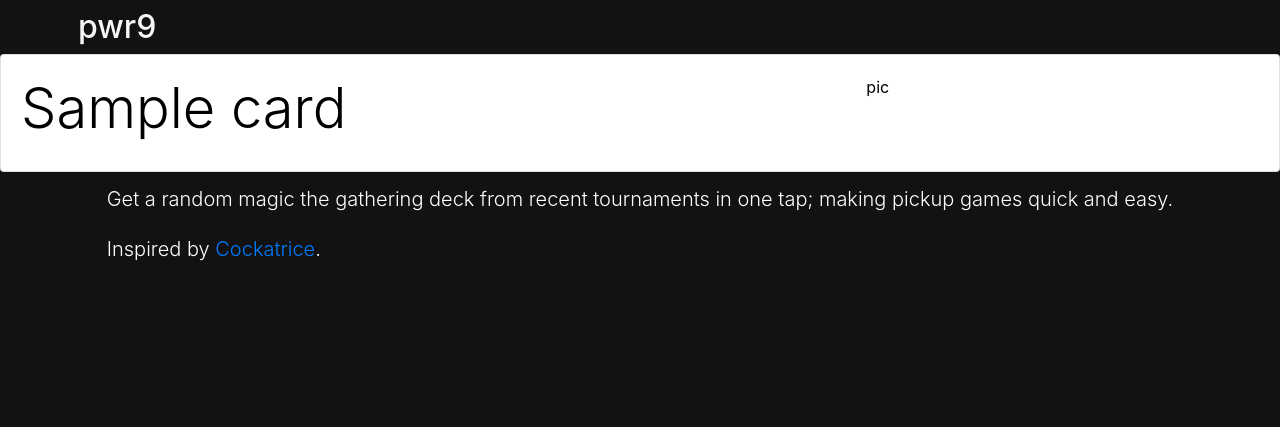
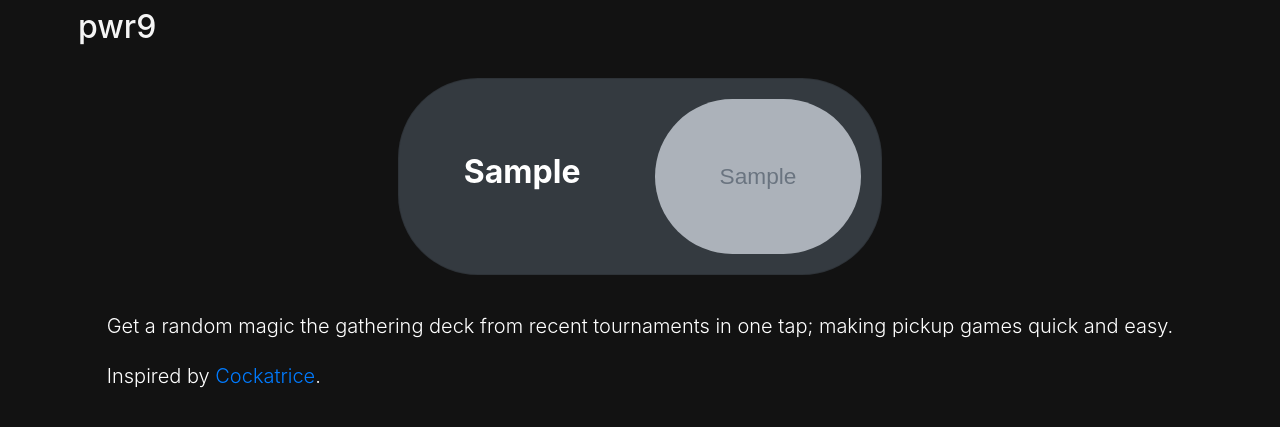
Before and after one commit to malexanderboyd/pwr9-ui, a Flask app: template templates/home.html in a window 1280 px wide. Shown: the top 427 px of the page. Run offline with Flask 2, Linux system fonts and the light colour scheme; the template is opened without the code that fills it: most values are stand-ins (such as "Sample title", 1, 10 or a date in 2020); grey boxes marked "Sample" are stand-in pictures; parts of the project's set-up code (start-up, migrations or seed data) failed here and were passed over; some libraries are stand-ins or nearby versions.

Commit message:
wip fuck gcp

```diff
--- /dev/null
+++ b/app.yaml
@@ -0,0 +1,5 @@
+runtime: python37
+env_variables:
+  PWR9_MONGO_HOST: deckdb-pa8b2.gcp.mongodb.net
+  PWR9_MONGO_USER: pwr9
+  PWR9_MONGO_PW: KwaHmJjz4cOKHZ3c
--- a/web.py
+++ b/main.py
@@ -1,13 +1,18 @@
 from flask import Flask, render_template
 from get_deck import deck_db, GameTypes
-
 
 app = Flask(__name__)
 
 
 @app.route('/')
 def home():
-    return render_template('home.html', cards=list(deck_db.types.keys())[:3])
+    types = {
+        'Standard': {'image': 'elves.png', 'color': 'border-success'},
+        'Modern': {'image': 'modern.png', 'color': 'border-warning'},
+        'Legacy': {'image': 'brainstorm.png', 'color': 'border-info'}
+    }
+
+    return render_template('home.html', game_types=types)
 
 
 @app.route('/standard')
@@ -24,12 +29,11 @@ def modern():
 def legacy():
     return render_template('deck.html', deck=deck_db.get_random_deck_by_type(GameTypes.LEGACY))
 
+
 @app.route('/regional')
 def regional():
     return render_template('deck.html', deck=deck_db.get_random_deck_by_type(GameTypes.REGIONAL))
 
 
-
-
 if __name__ == '__main__':
     app.run(debug=True)
--- a/templates/game_type_card.html
+++ b/templates/game_type_card.html
@@ -1,21 +1,40 @@
-{% block cards %}
+{% block game_types %}
     <style>
         .card {
-        color: #000000;
-    }
+            color: #FFFFFF;
+        }
+
+        .super-rounded {
+            border-radius: 5em;
+        }
     </style>
-    {% for card in cards %}
-<div class="card">
-    <div class="card-body">
-        <div class="row">
-            <div class="col-8">
-                <h3 class="display-4">{{ card.capitalize() }}</h3>
-            </div>
-            <div class="col-2">
-                pic
+    {% for game_type in game_types %}
+        <div class="row m-4" onclick="getDeck('{{ game_type }}')">
+            <div class="col-sm-5 mx-auto">
+                <div class="card super-rounded bg-dark {{ game_types[game_type].get('color') }}">
+                    <div class="card-body">
+                        <div class="row center">
+                            <div class="col-sm-6 text-center my-auto">
+                                <p class="h2 font-weight-bold text-capitalize">{{ game_type }}</p>
+                            </div>
+                            <div class="col-sm-6">
+                                <img
+                                        src="{{ url_for('static', filename=game_types[game_type].get('image')) }}"
+                                        class="mw-100 super-rounded float-right"
+                                        alt="{{ game_type.capitalize() }}"
+                                        style="opacity: .75;">
+
+                            </div>
+                        </div>
+                    </div>
+                </div>
             </div>
         </div>
-    </div>
-</div>
     {% endfor %}
+    <script>
+
+    const getDeck = (game_type) => {
+      window.location.href = '/' + game_type.toLowerCase();
+    };
+    </script>
 {% endblock %}
--- a/templates/home.html
+++ b/templates/home.html
@@ -1,17 +1,13 @@
 {% include "main.html" %}
 {% include "game_type_card.html" %}
 {% block body %}
-    <style>
-
-
-    </style>
     <div class="container h-100 d-flex justify-content-center">
         <div class="mx-auto">
-                {% block cards %}{% endblock %}
             <p class="lead m-1 p-2">
                 Get a random magic the gathering deck from recent tournaments in one tap; making pickup games quick
                 and easy.
             </p>
+            {% block game_types %}{% endblock %}
             <p class="lead m-1 p-2">
                 Inspired by <a href="https://github.com/Cockatrice/Cockatrice">Cockatrice</a>.
             </p>
```
Also changed, not shown: get_deck.py (+7 -3 lines), requirements.txt (added, +16 -0 lines), util.py (+26 -2 lines), static/blacklotus.png (added), static/brainstorm.png (added), static/elves.png (added), static/modern.png (added), tools/scrape_decks.py (renamed from scrape_decks.py), 5 other files. Lines whose indentation alone changed are shown as unchanged.
